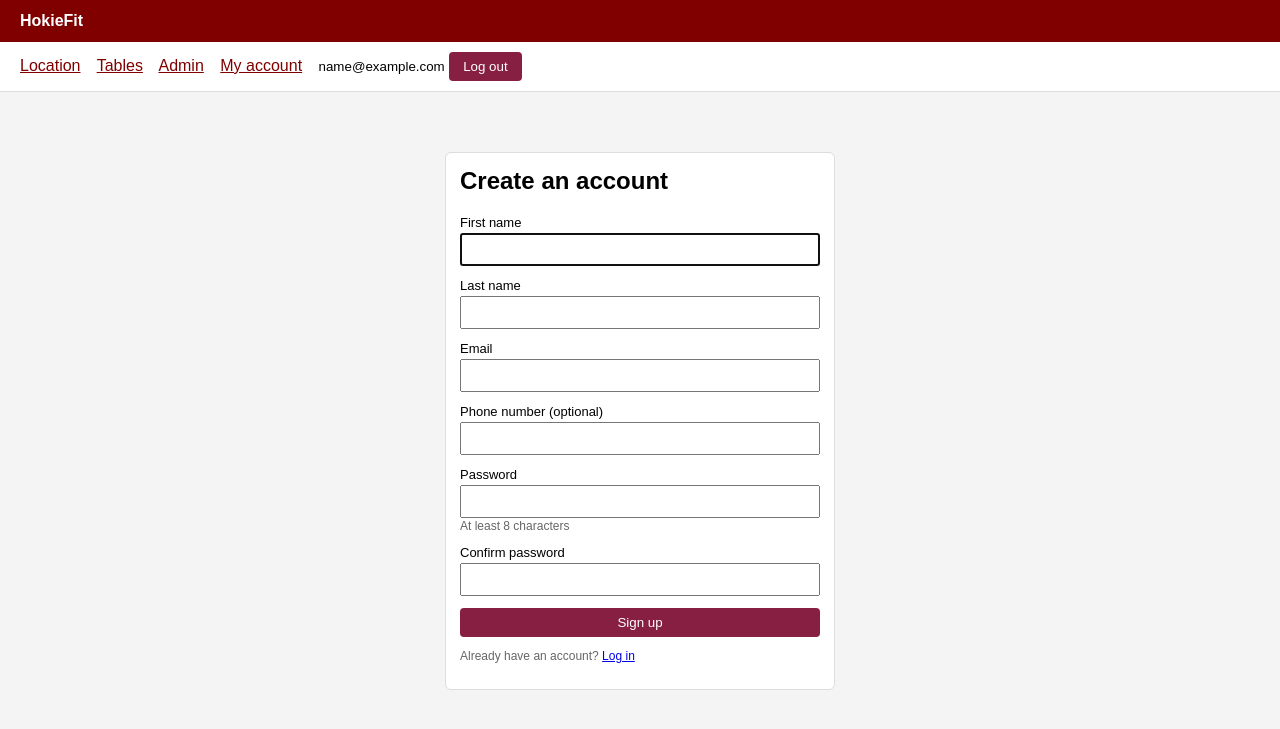
After one commit to jhonatanc-vt/hokiefit, a Flask app: template templates/signup.html in a window 1280 px wide. The commit adds this page. Shown: the top 729 px of the page. Run offline with Flask 3, Linux system fonts and the light colour scheme; the template is opened without the code that fills it, so the values that code supplies are empty; the visitor is signed in with stand-in values (Sample User, id 1); some libraries are stand-ins or nearby versions.

Commit message:
finished login pages

```diff
--- a/app.py
+++ b/app.py
@@ -1,3 +1,4 @@
+import os
 import uuid
 from functools import wraps
 
@@ -10,7 +11,8 @@ from werkzeug.security import check_password_hash, generate_password_hash
 from db import get_conn
 
 app = Flask(__name__)
-app.secret_key = "cs4604-group 12"
+# The secret key signs the login cookie. It lives in .env so it is not on GitHub.
+app.secret_key = os.getenv("SECRET_KEY") or "dev-only-change-me"
 app.config["SESSION_COOKIE_SAMESITE"] = "Lax"  # other sites can't submit the admin forms as a logged-in user
 
 TABLES = {
@@ -121,7 +123,7 @@ SQL_USER_LOGIN = """
 SELECT u.user_id, u.email, u.role, l.password_hash
 FROM gym_user u
 JOIN user_login l ON l.user_id = u.user_id
-WHERE u.email = %(email)s;
+WHERE lower(u.email) = lower(%(email)s);   -- emails are not case-sensitive
 """
 
 SQL_UPDATE_LAST_LOGIN = """
@@ -150,6 +152,25 @@ RETURNING user_id;
 """
 
 # Also creates the login if this user doesn't have one yet
+SQL_EMAIL_TAKEN = """
+SELECT 1 FROM gym_user WHERE lower(email) = lower(%(email)s);
+"""
+
+# New members sign up as regular gym users
+SQL_CREATE_MEMBER = """
+INSERT INTO gym_user (first_name, last_name, email, phone_number, role)
+VALUES (%(first_name)s, %(last_name)s, %(email)s, %(phone_number)s, 'gym_user')
+RETURNING user_id, email, role;
+"""
+
+SQL_MY_ACCOUNT = """
+SELECT u.first_name, u.last_name, u.email, u.phone_number, u.role, u.date_joined,
+       l.password_hash, l.last_login_at
+FROM gym_user u
+JOIN user_login l ON l.user_id = u.user_id
+WHERE u.user_id = %(user_id)s;
+"""
+
 SQL_SET_PASSWORD = """
 INSERT INTO user_login (user_id, password_hash)
 VALUES (%(user_id)s, %(password_hash)s)
@@ -183,7 +204,7 @@ def dropdown_options(table):
 @app.before_request
 def require_login():
     # Everything needs a session except the login page and its static files
-    if request.endpoint in ("login", "static") or "user_id" in session:
+    if request.endpoint in ("login", "signup", "static") or "user_id" in session:
         return None
     if request.path.startswith("/api/"):
         return jsonify(error="Login required"), 401
@@ -197,7 +218,7 @@ def login():
             return redirect(url_for("home"))
         return render_template("login.html")
 
-    email = request.form.get("email", "").strip()
+    email = request.form.get("email", "").strip().lower()
     password = request.form.get("password", "")
 
     with get_conn() as conn:
@@ -232,16 +253,20 @@ def staff_required(view):
         with get_conn() as conn:
             row = conn.execute(SQL_USER_ROLE, {"user_id": session["user_id"]}).fetchone()
         if row is None or row[0] != "staff":
-            return "Staff access required", 403
+            flash("Only staff can open that page.", "error")
+            return redirect(url_for("show_locations"))
         return view(*args, **kwargs)
     return wrapped
+
+
+MIN_PASSWORD_LENGTH = 8
 
 
 def read_new_password():
     """Returns the submitted password, or None after flashing what's wrong with it."""
     password = request.form.get("password", "")
-    if not password:
-        flash("Password is required.", "error")
+    if len(password) < MIN_PASSWORD_LENGTH:
+        flash(f"Password must be at least {MIN_PASSWORD_LENGTH} characters.", "error")
         return None
     if password != request.form.get("confirm_password", ""):
         flash("Passwords do not match.", "error")
@@ -265,11 +290,14 @@ def admin_create():
     params = {
         "first_name": request.form.get("first_name", "").strip(),
         "last_name": request.form.get("last_name", "").strip(),
-        "email": request.form.get("email", "").strip(),
+        "email": request.form.get("email", "").strip().lower(),
         "phone_number": request.form.get("phone_number", "").strip() or None,
     }
     if not (params["first_name"] and params["last_name"] and params["email"]):
         flash("First name, last name and email are required.", "error")
+        return redirect(url_for("admin"))
+    if email_taken(params["email"]):
+        flash(f"A user with email {params['email']} already exists.", "error")
         return redirect(url_for("admin"))
 
     password = read_new_password()
@@ -309,7 +337,10 @@ def admin_password():
 
 @app.route("/")
 def home():
-    return redirect(url_for("show_table", name="gym_user"))
+    # Staff land on the tables; everyone else lands on the locations page
+    if session.get("role") == "staff":
+        return redirect(url_for("show_table", name="gym_user"))
+    return redirect(url_for("show_locations"))
 
 
 @app.route("/locations")
@@ -346,6 +377,7 @@ def location_hours(location_id):
 
 
 @app.route("/table/<name>")
+@staff_required
 def show_table(name):
     if name not in TABLES:
         return "Unknown table", 404
@@ -370,6 +402,7 @@ def show_table(name):
 
 
 @app.post("/table/<name>/insert")
+@staff_required
 def insert_row(name):
     table = TABLES[name]
     cols, values = [], []
@@ -399,6 +432,7 @@ def insert_row(name):
     return redirect(url_for("show_table", name=name))
 
 @app.post("/table/<name>/delete")
+@staff_required
 def delete_row(name):
     table = TABLES[name]
     where = sql.SQL(" AND ").join(sql.SQL("{} = %s").format(sql.Identifier(c)) for c in table["pk"])
@@ -413,5 +447,87 @@ def delete_row(name):
     return redirect(url_for("show_table", name=name))
 
 
+# ---------------------------------------------------------------------
+# Sign up and "My account" (Jhonatan - Phase 3 checkpoint 2)
+# ---------------------------------------------------------------------
+def email_taken(email):
+    with get_conn() as conn:
+        return conn.execute(SQL_EMAIL_TAKEN, {"email": email}).fetchone() is not None
+
+
+def start_session(user):
+    session.clear()
+    session["user_id"] = str(user["user_id"])
+    session["email"] = user["email"]
+    session["role"] = user["role"]
+
+
+@app.route("/signup", methods=["GET", "POST"])
+def signup():
+    if request.method == "GET":
+        if "user_id" in session:
+            return redirect(url_for("home"))
+        return render_template("signup.html", form={})
+
+    form = {
+        "first_name": request.form.get("first_name", "").strip(),
+        "last_name": request.form.get("last_name", "").strip(),
+        "email": request.form.get("email", "").strip().lower(),
+        "phone_number": request.form.get("phone_number", "").strip() or None,
+    }
+    if not (form["first_name"] and form["last_name"] and form["email"]):
+        flash("First name, last name and email are required.", "error")
+        return render_template("signup.html", form=form), 400
+    password = read_new_password()
+    if password is None:
+        return render_template("signup.html", form=form), 400
+    if email_taken(form["email"]):
+        flash("An account with that email already exists. Try logging in.", "error")
+        return render_template("signup.html", form=form), 400
+
+    try:
+        # One transaction: the gym_user row and its login are saved together or not at all
+        with get_conn() as conn:
+            cur = conn.cursor(row_factory=dict_row)
+            user = cur.execute(SQL_CREATE_MEMBER, form).fetchone()
+            cur.execute(SQL_SET_PASSWORD, {"user_id": user["user_id"],
+                                           "password_hash": generate_password_hash(password)})
+            cur.execute(SQL_UPDATE_LAST_LOGIN, {"user_id": user["user_id"]})
+    except psycopg.Error as e:
+        flash(f"Sign up failed: {e.diag.message_primary}. {e.diag.message_detail or ''}", "error")
+        return render_template("signup.html", form=form), 400
+
+    start_session(user)  # log them in straight away
+    flash(f"Welcome to HokieFit, {form['first_name']}! Your account was created.", "ok")
+    return redirect(url_for("home"))
+
+
+@app.route("/account", methods=["GET", "POST"])
+def account():
+    with get_conn() as conn:
+        cur = conn.cursor(row_factory=dict_row)
+        me = cur.execute(SQL_MY_ACCOUNT, {"user_id": session["user_id"]}).fetchone()
+    if me is None:  # the user or their login was deleted
+        session.clear()
+        flash("Your account no longer exists. Please log in again.", "error")
+        return redirect(url_for("login"))
+
+    if request.method == "POST":
+        # Users must type their current password to change it
+        if not check_password_hash(me["password_hash"], request.form.get("current_password", "")):
+            flash("Current password is incorrect.", "error")
+            return redirect(url_for("account"))
+        password = read_new_password()
+        if password is None:
+            return redirect(url_for("account"))
+        with get_conn() as conn:
+            conn.execute(SQL_SET_PASSWORD, {"user_id": session["user_id"],
+                                            "password_hash": generate_password_hash(password)})
+        flash("Your password was changed.", "ok")
+        return redirect(url_for("account"))
+
+    return render_template("account.html", me=me)
+
+
 if __name__ == "__main__":
     app.run(debug=True)
--- a/templates/base.html
+++ b/templates/base.html
@@ -36,10 +36,11 @@
     {% if session.get('user_id') %}
     <nav>
         <a href="{{ url_for('show_locations') }}" class="{{ 'current' if request.endpoint == 'show_locations' }}">Location</a>
+        {% if session.get('role') == 'staff' %}
         <a href="{{ url_for('show_table', name='gym_user') }}" class="{{ 'current' if request.endpoint == 'show_table' }}">Tables</a>
-        {% if session.get('role') == 'staff' %}
         <a href="{{ url_for('admin') }}" class="{{ 'current' if request.endpoint == 'admin' }}">Admin</a>
         {% endif %}
+        <a href="{{ url_for('account') }}" class="{{ 'current' if request.endpoint == 'account' }}">My account</a>
         <form method="post" action="{{ url_for('logout') }}" style="display: inline;">
             <small>{{ session.get('email') }}</small>
             <button type="submit">Log out</button>
--- a/templates/login.html
+++ b/templates/login.html
@@ -26,5 +26,6 @@
         </label>
         <button type="submit">Log in</button>
     </form>
+    <p style="font-size: 12px; color: #666;">New to HokieFit? <a href="{{ url_for('signup') }}">Create an account</a></p>
 </div>
 {% endblock %}
--- /dev/null
+++ b/templates/signup.html
@@ -0,0 +1,31 @@
+{% extends "base.html" %}
+
+{% block title %}Sign up{% endblock %}
+
+{% block head %}
+<style>
+    .login { max-width: 360px; margin: 40px auto; }
+    .login h2 { margin-top: 0; }
+    .login label { display: block; margin-bottom: 12px; font-size: 13px; }
+    .login input { display: block; width: 100%; box-sizing: border-box; padding: 7px; margin-top: 3px; }
+    .login button { width: 100%; }
+    .login .hint { font-size: 12px; color: #666; }
+</style>
+{% endblock %}
+
+{% block content %}
+<div class="box login">
+    <h2>Create an account</h2>
+    <form method="post" action="{{ url_for('signup') }}">
+        <label>First name <input type="text" name="first_name" value="{{ form.first_name or '' }}" required autofocus></label>
+        <label>Last name <input type="text" name="last_name" value="{{ form.last_name or '' }}" required></label>
+        <label>Email <input type="email" name="email" value="{{ form.email or '' }}" autocomplete="username" required></label>
+        <label>Phone number (optional) <input type="text" name="phone_number" value="{{ form.phone_number or '' }}"></label>
+        <label>Password <input type="password" name="password" autocomplete="new-password" minlength="8" required>
+            <span class="hint">At least 8 characters</span></label>
+        <label>Confirm password <input type="password" name="confirm_password" autocomplete="new-password" minlength="8" required></label>
+        <button type="submit">Sign up</button>
+    </form>
+    <p class="hint">Already have an account? <a href="{{ url_for('login') }}">Log in</a></p>
+</div>
+{% endblock %}
```
Also changed, not shown: templates/account.html (added, +27 -0 lines).
